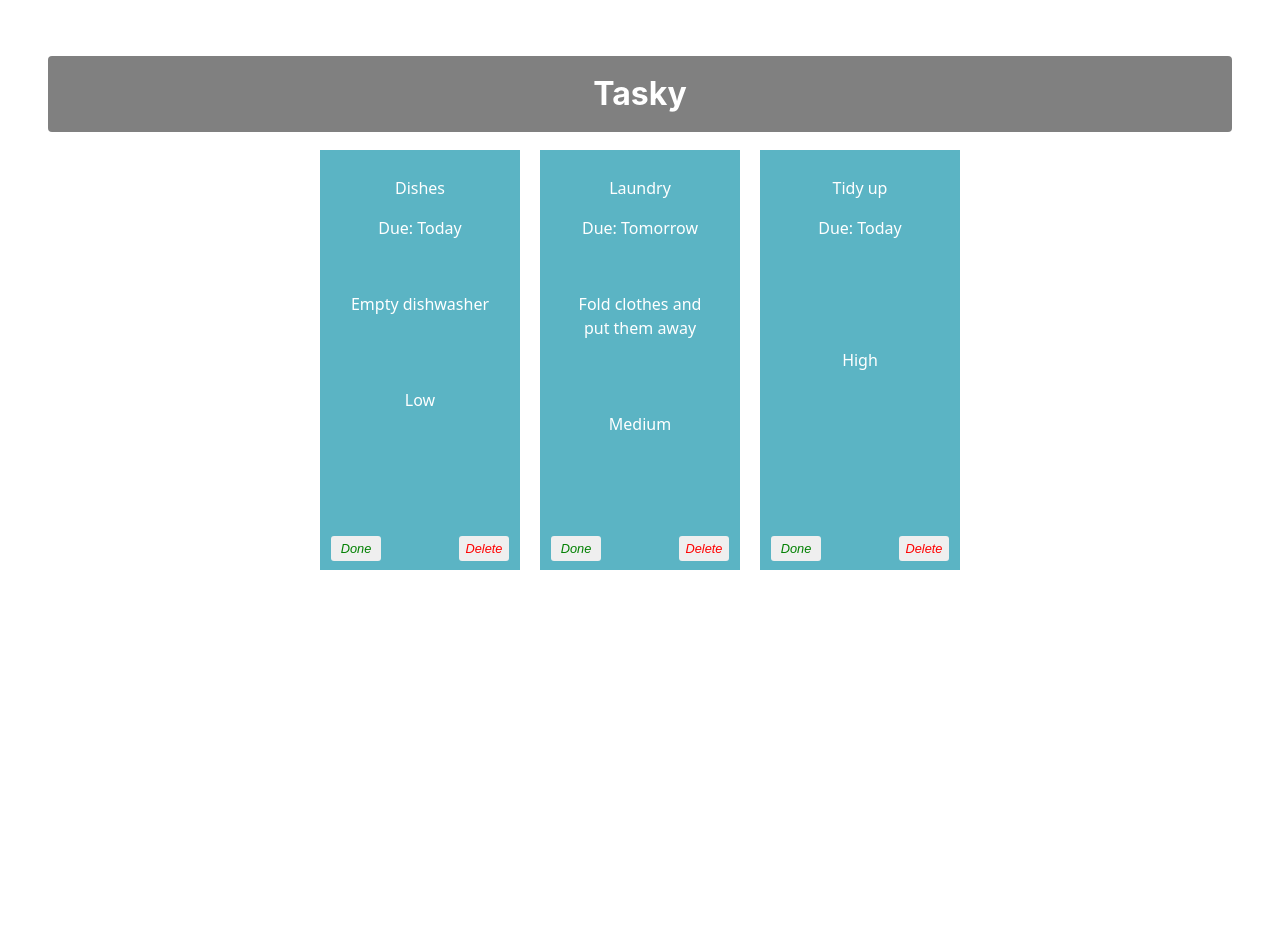
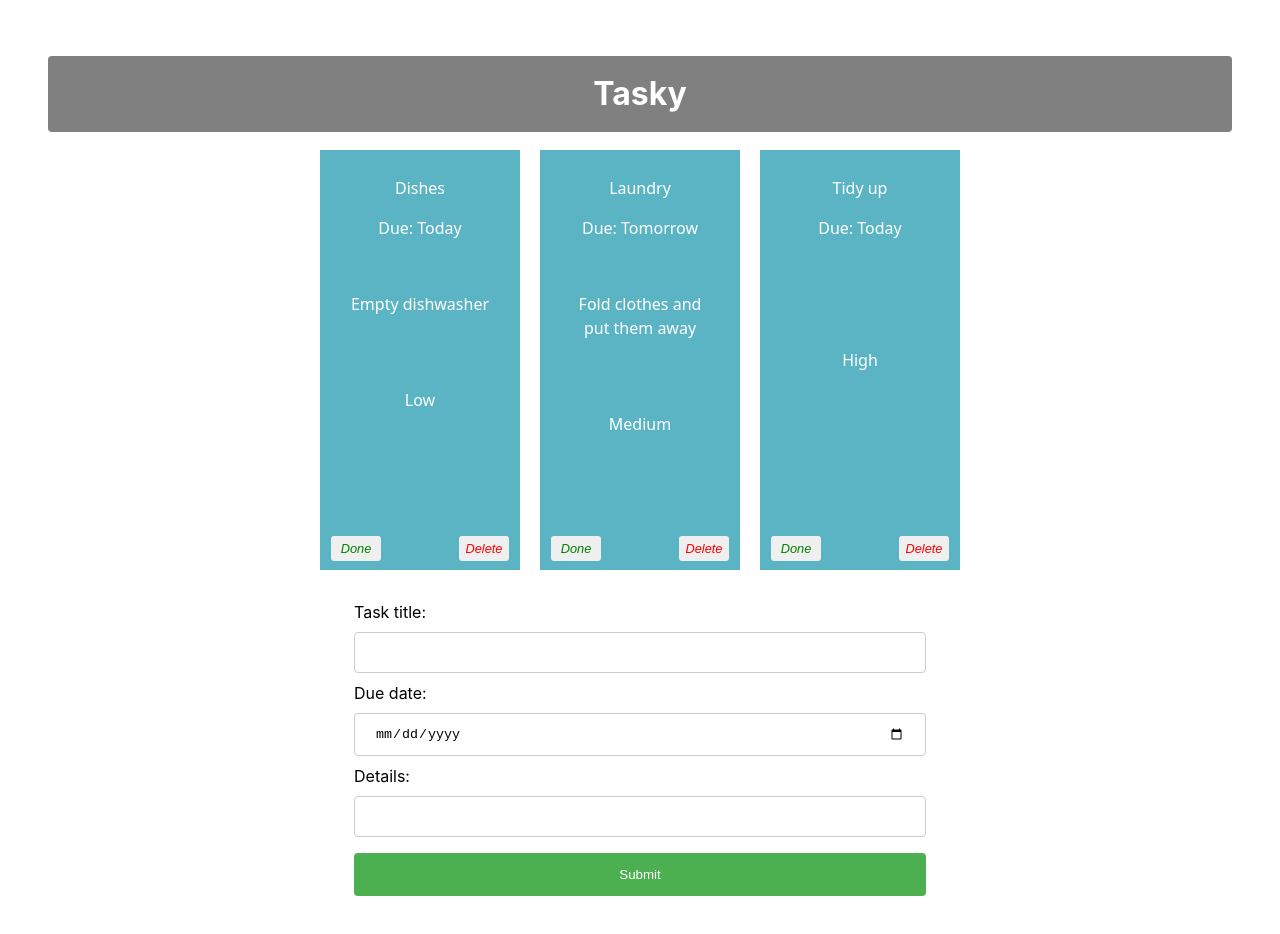
Before and after one commit to FionnODoc/react-basics-labs, a React (Vite) app in the folder tasky/: page / in a window 1280 px wide. Shown: the top 934 px of the page. Before the commit the page ends 800 px from the top, so only its background shows below. Built offline with nearby package versions, Linux system fonts and the light colour scheme.

Commit message:
Add task: form added

```diff
--- /dev/null
+++ b/tasky/components/Form.jsx
@@ -0,0 +1,28 @@
+import React from "react";
+
+const AddTaskForm = (props) => {
+
+  return (
+    <div>
+      <form>
+        <label>
+            Task title:
+            <input type="text" name="title" required />
+        </label>
+        <br />
+        <label>
+            Due date:
+            <input type="date" name="deadline" required />
+        </label>
+        <br />
+        <label>
+            Details:
+            <input type="text" name="description" />
+        </label>
+        <input type="submit" value="Submit" />
+        </form>
+    </div>
+  )
+};
+
+export default AddTaskForm;
--- a/tasky/src/App.css
+++ b/tasky/src/App.css
@@ -63,3 +63,34 @@
   right: 5px;
   color: red;
 }
+
+input[type=text], input[type=date] {
+  width: 100%;
+  padding: 12px 20px;
+  margin: 8px 0;
+  display: inline-block;
+  border: 1px solid #ccc;
+  border-radius: 4px;
+  box-sizing: border-box;
+}
+
+input[type=submit] {
+  width: 100%;
+  background-color: #4CAF50;
+  color: white;
+  padding: 14px 20px;
+  margin: 8px 0;
+  border: none;
+  border-radius: 4px;
+  cursor: pointer;
+}
+
+input[type=submit]:hover {
+  background-color: #45a049;
+}
+
+form {
+  text-align: left;
+  width: 50%;
+  margin: auto;
+}
--- a/tasky/src/App.jsx
+++ b/tasky/src/App.jsx
@@ -1,6 +1,8 @@
 import './App.css';
 import Task from '../components/Task';
 import React, { useState } from 'react';
+import AddTaskForm from '../components/Form';
+
 
 function App() {
   const [taskState, setTaskState] = useState({
@@ -40,6 +42,7 @@
 
         />
       ))}
+      <AddTaskForm/>
     </div>
   );
 }
```
